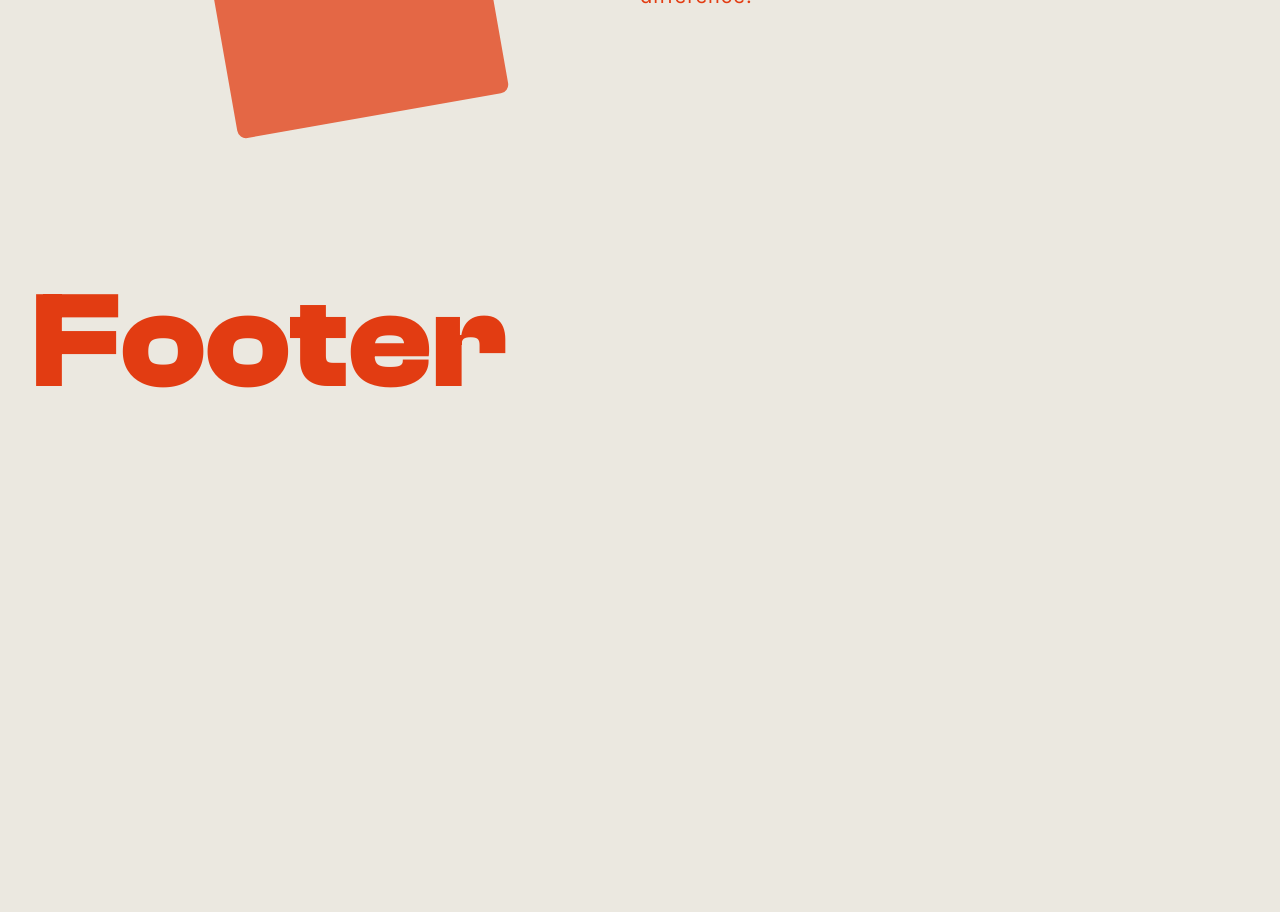
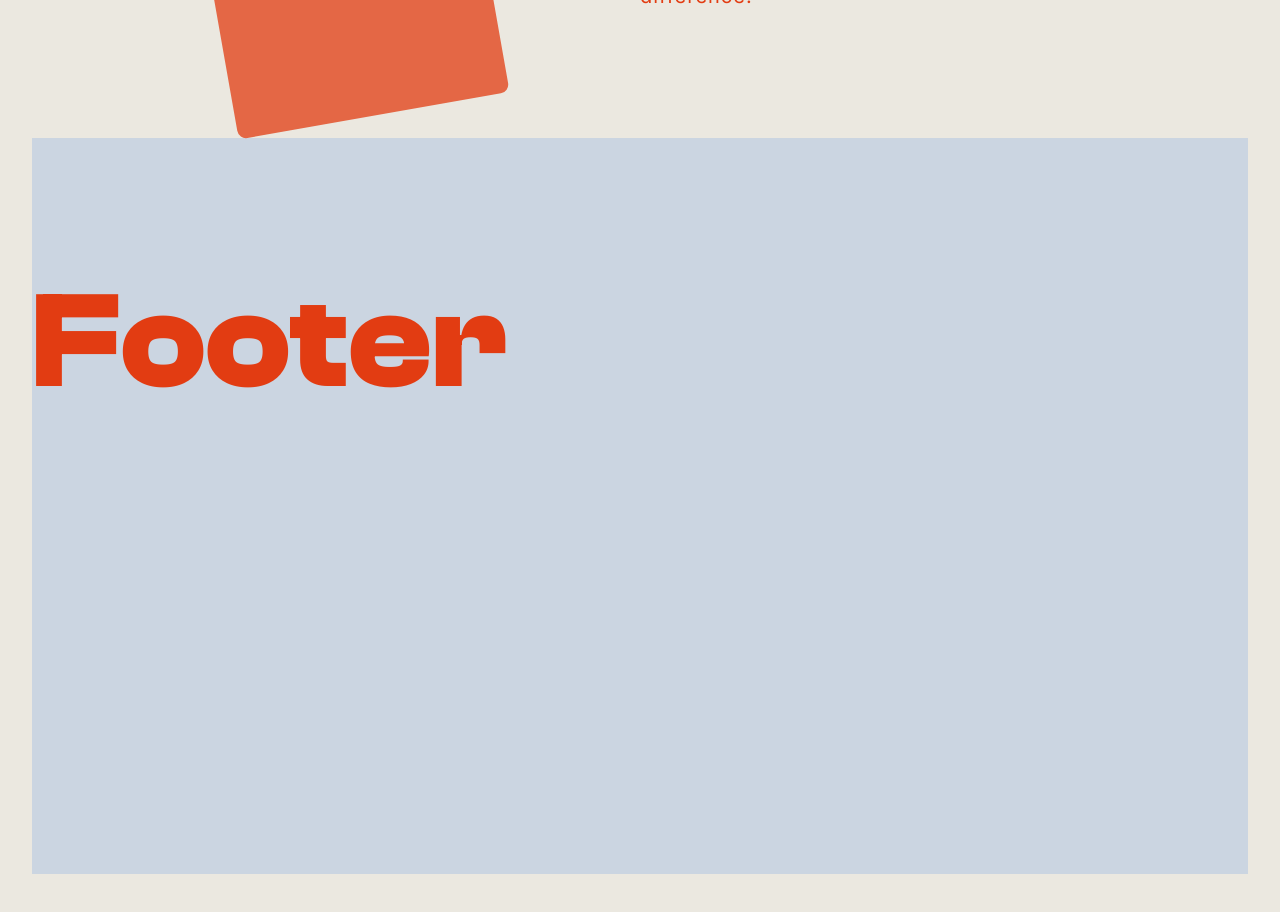
Before and after one commit to michaelcanonizado/michaelcanonizado, a Next.js app: page / in a window 1280 px wide. Shown: the part 5920-6832 px from the top of the page. After the commit the page ends 6794 px from the top, so only its background shows below. Built offline with nearby package versions, Linux system fonts and the light colour scheme.

Commit message:
chore: remove temporary margins set on root page

```diff
--- a/src/app/_sections/footer.tsx
+++ b/src/app/_sections/footer.tsx
@@ -5,7 +5,7 @@ import { ComponentBaseProps } from '@/types';
 const Footer = ({ className }: ComponentBaseProps) => {
   return (
     <section
-      className={cn('section min-h-[100vh] space-y-xl pt-[150px]', className)}
+      className={cn('section space-y-xl bg-slate-300 pt-[150px]', className)}
     >
       <div className=''>
         <TextDisplay>Footer</TextDisplay>
--- a/src/app/page.tsx
+++ b/src/app/page.tsx
@@ -8,7 +8,7 @@ import Footer from './_sections/footer';
 
 export default function Home() {
   return (
-    <main className='container mx-auto mb-[100px] flex min-h-[5000px] flex-col items-center'>
+    <main className='container mx-auto flex min-h-[5000px] flex-col items-center'>
       <Hero />
       <Introduction />
       <Projects />
```
